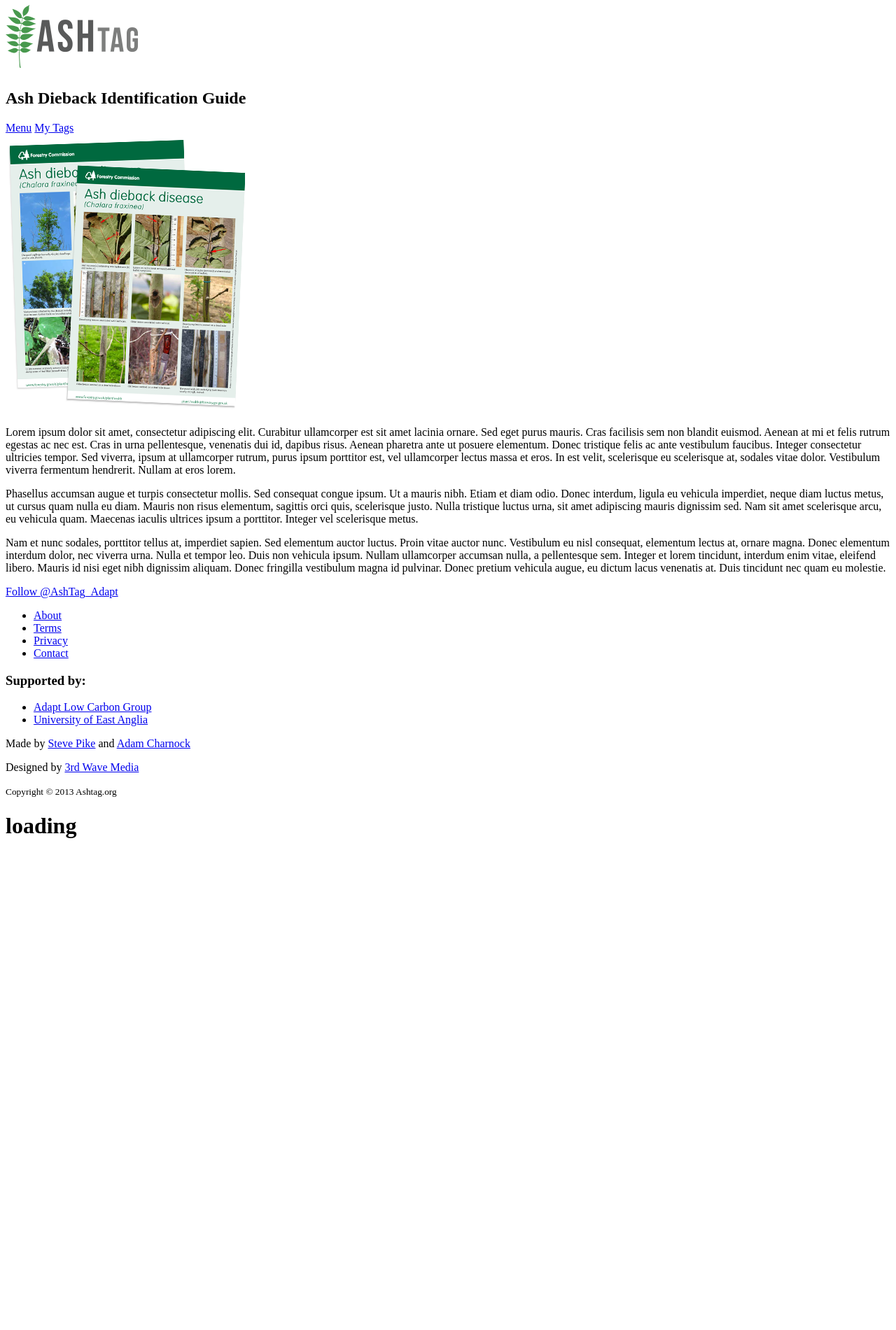
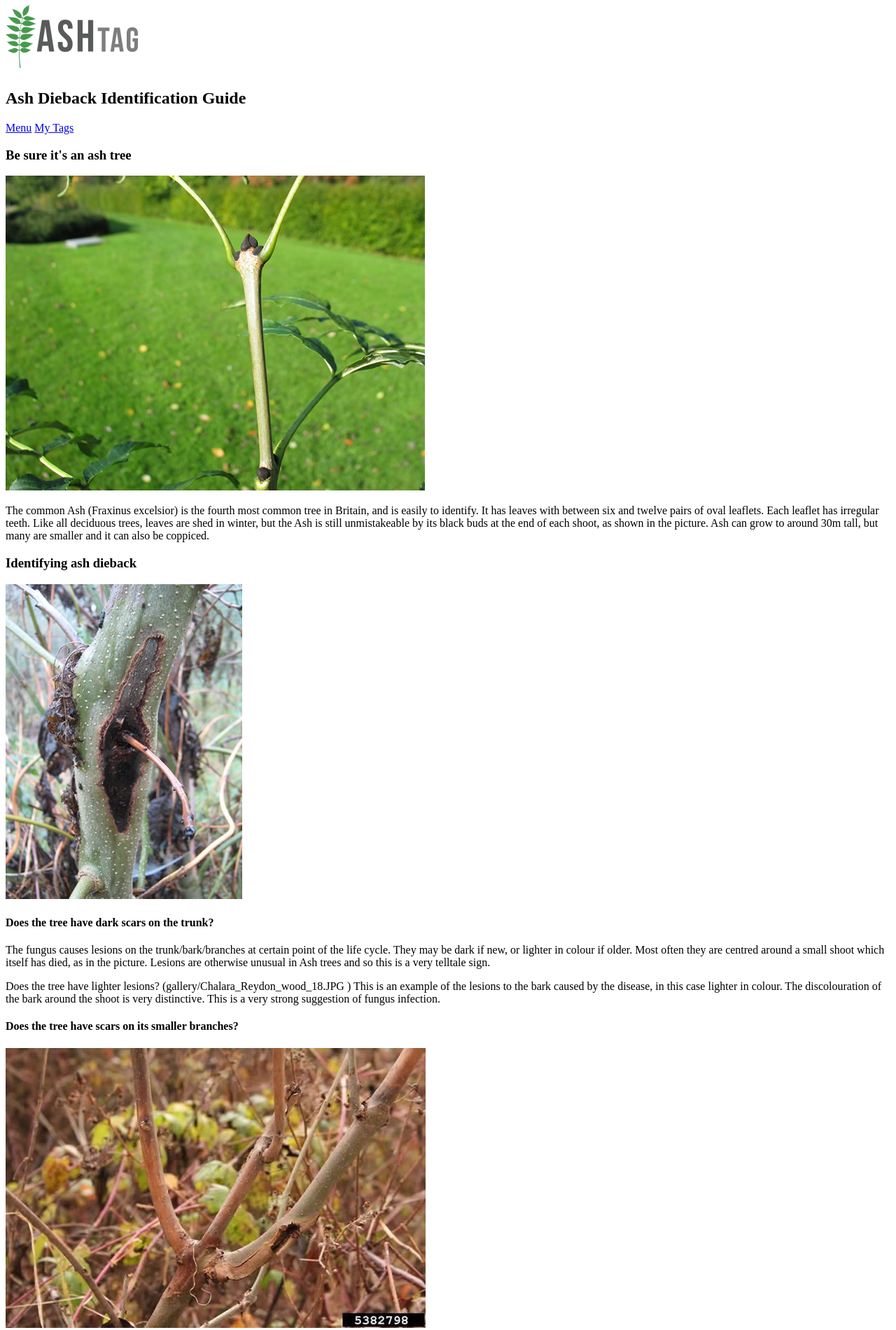
Before and after one commit to sylva-foundation/ashtag, a Django app: a page that uses templates/public/guide.html in a window 1280 px wide. Shown: the part 190-2091 px from the top of the page at 70% size. Before the commit the page ends 1388 px from the top, so only its background shows below. Run offline with Django 3.2, Linux system fonts and the light colour scheme; parts of the project's set-up code (start-up, migrations or seed data) failed here and were passed over; some libraries are stand-ins or nearby versions.

Commit message:
Updating ID Guide content

```diff
--- a/templates/public/guide.html
+++ b/templates/public/guide.html
@@ -7,12 +7,45 @@
 
         <div data-role="content" class="at-content" role="main">
             <div class="at-entry ui-texture-wrapper ui-shadow">
-                <div class="guide-figure"><a href="#"><img src="{{ STATIC_URL }}images/guide.png" /></a></div>
-                <p>Lorem ipsum dolor sit amet, consectetur adipiscing elit. Curabitur ullamcorper est sit amet lacinia ornare. Sed eget purus mauris. Cras facilisis sem non blandit euismod. Aenean at mi et felis rutrum egestas ac nec est. Cras in urna pellentesque, venenatis dui id, dapibus risus. Aenean pharetra ante ut posuere elementum. Donec tristique felis ac ante vestibulum faucibus. Integer consectetur ultricies tempor. Sed viverra, ipsum at ullamcorper rutrum, purus ipsum porttitor est, vel ullamcorper lectus massa et eros. In est velit, scelerisque eu scelerisque at, sodales vitae dolor. Vestibulum viverra fermentum hendrerit. Nullam at eros lorem.</p>
 
-                <p>Phasellus accumsan augue et turpis consectetur mollis. Sed consequat congue ipsum. Ut a mauris nibh. Etiam et diam odio. Donec interdum, ligula eu vehicula imperdiet, neque diam luctus metus, ut cursus quam nulla eu diam. Mauris non risus elementum, sagittis orci quis, scelerisque justo. Nulla tristique luctus urna, sit amet adipiscing mauris dignissim sed. Nam sit amet scelerisque arcu, eu vehicula quam. Maecenas iaculis ultrices ipsum a porttitor. Integer vel scelerisque metus.</p>
+                <h3>Be sure it's an ash tree</h3>
 
-                <p>Nam et nunc sodales, porttitor tellus at, imperdiet sapien. Sed elementum auctor luctus. Proin vitae auctor nunc. Vestibulum eu nisl consequat, elementum lectus at, ornare magna. Donec elementum interdum dolor, nec viverra urna. Nulla et tempor leo. Duis non vehicula ipsum. Nullam ullamcorper accumsan nulla, a pellentesque sem. Integer et lorem tincidunt, interdum enim vitae, eleifend libero. Mauris id nisi eget nibh dignissim aliquam. Donec fringilla vestibulum magna id pulvinar. Donec pretium vehicula augue, eu dictum lacus venenatis at. Duis tincidunt nec quam eu molestie.</p>
+                <div class="guide-figure"><img src="{{ STATIC_URL}}images/guide/black_ash_buds_October.jpg"></div>
+
+                <p>The common Ash (Fraxinus excelsior) is the fourth most common tree in Britain, and is easily to identify. It has leaves with between six and twelve pairs of oval leaflets. Each leaflet has irregular teeth. Like all deciduous trees, leaves are shed in winter, but the Ash is still unmistakeable by its black buds at the end of each shoot, as shown in the picture. Ash can grow to around 30m tall, but many are smaller and it can also be coppiced.</p>
+
+                <h3>Identifying ash dieback</h3>
+
+                <div class="guide-figure"><img src="{{ STATIC_URL }}images/guide/Chalara_Golden_wood.JPG"></div>
+
+                <h4>Does the tree have dark scars on the trunk?</h4>
+
+                <p>The fungus causes lesions on the trunk/bark/branches at certain point of the life cycle. They may be dark if new, or lighter in colour if older. Most often they are centred around a small shoot which itself has died, as in the picture. Lesions are otherwise unusual in Ash trees and so this is a very telltale sign.</p>
+
+                <p>Does the tree have lighter lesions? (gallery/Chalara_Reydon_wood_18.JPG )
+                This is an example of the lesions to the bark caused by the disease, in this case lighter in colour. The discolouration of the bark around the shoot is very distinctive. This is a very strong suggestion of fungus infection.</p>
+
+                <h4>Does the tree have scars on its smaller branches?</h4>
+
+                <div class="guide-figure"><img src="{{ STATIC_URL }}images/guide/photo_2.jpg"></div>
+
+                <p>You may see similar scars on small branches like this one</p>
+
+                <h4>Is the top of the tree dead or dying?</h4>
+
+                <div class="guide-figure"><img src="{{ STATIC_URL }}images/guide/ash_dieback_dead_top_October_DK_2008_IMT.jpg"></div>
+
+                <p>Another characteristic sign of the die back fungus - the top part of this tree has died, although the lower part looks OK. This happens because the fungus enters through the leaves in the crown of the tree.</p>
+
+                <h4>Is there dieback on shed leaves?</h4>
+
+                <div class="guide-figure"><img src="{{ STATIC_URL }}images/guide/ash_leaf_stalk_infection_on_shed_leaves_October_DK_2006_IMT.jpg"></div>
+
+                <p>If the leaves have fallen, you can see distinctive discolouration, especially on the underside. Note the brown discolouration of the leaf stalk, which may also be on the central vein of the leaflet.</p>
+
+
+
+
             </div><!--//at-entry-->
         </div><!--//at-content-->
 
```
Also changed, not shown: assets/images/guide/Chalara_Golden_wood.jpg (added), assets/images/guide/Chalara_Reydon_wood_18.jpg (added), assets/images/guide/ash_dieback_dead_top_October_DK_2008_IMT.jpg (added), assets/images/guide/ash_dieback_typical_dead_shoot_April_DK_2007_IMT.jpg (added), assets/images/guide/ash_leaf_stalk_infection_on_shed_leaves_October_DK_2006_IMT.jpg (added), assets/images/guide/black_ash_buds_October.jpg (added), assets/images/guide/photo_2.jpg (added).
